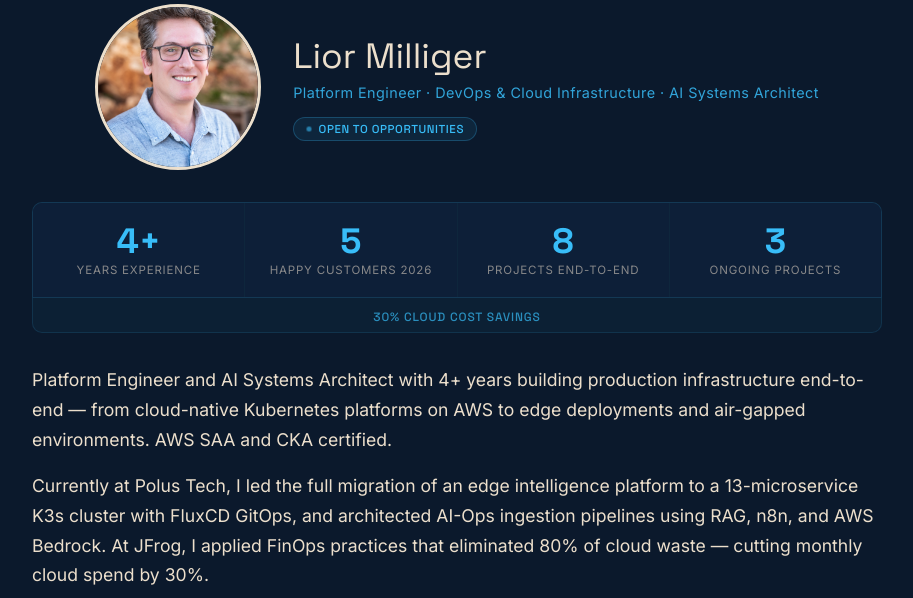
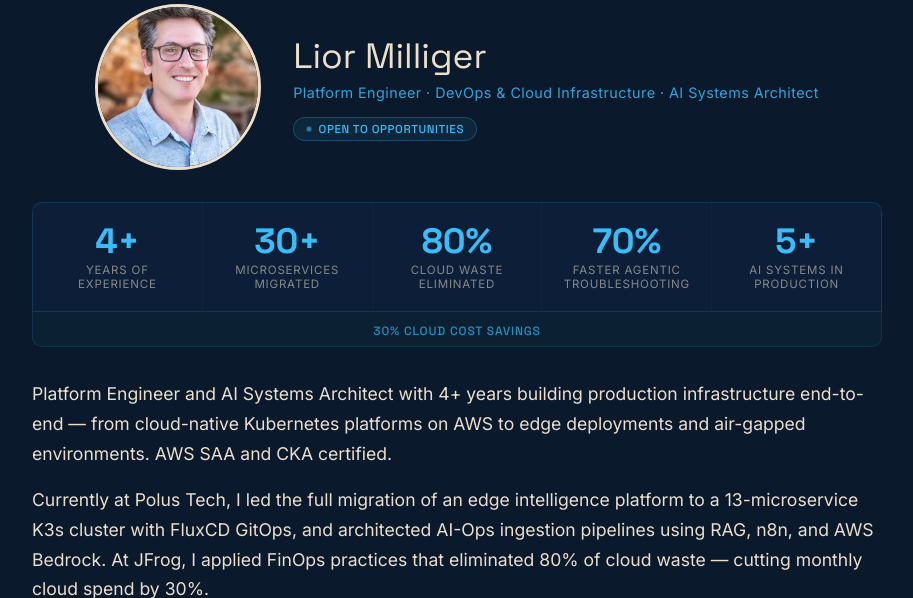
Before and after one commit to liormilliger/mywebsite-app, a Flask app: page / in a window 1280 px wide. Shown: the part 131-729 px from the top of the page, without its empty margins (183-1096 px from the left). Run offline with Flask 3, Linux system fonts and the light colour scheme; some libraries are stand-ins or nearby versions.

Commit message:
Statistics bar improved

```diff
--- a/app/static/css/style.css
+++ b/app/static/css/style.css
@@ -1361,7 +1361,7 @@ h1, h2, h3, h4, h5,
 
 .stats-bar {
     display: grid;
-    grid-template-columns: repeat(2, 1fr);
+    grid-template-columns: repeat(3, 1fr);
     gap: 1px;
     background-color: rgba(56, 189, 248, 0.08);
     border: 1px solid rgba(56, 189, 248, 0.12);
@@ -1422,7 +1422,7 @@ h1, h2, h3, h4, h5,
 }
 
 @media (min-width: 769px) {
-    .stats-bar { grid-template-columns: repeat(4, 1fr); }
+    .stats-bar { grid-template-columns: repeat(5, 1fr); }
     .stat-number { font-size: 2.2rem; }
 }
 
--- a/app/templates/index.html
+++ b/app/templates/index.html
@@ -17,19 +17,23 @@
     <div class="stats-bar">
         <div class="stat-item">
             <span class="stat-number">4+</span>
-            <span class="stat-label">Years Experience</span>
+            <span class="stat-label">Years of Experience</span>
         </div>
         <div class="stat-item">
-            <span class="stat-number">5</span>
-            <span class="stat-label">Happy Customers 2026</span>
+            <span class="stat-number">30+</span>
+            <span class="stat-label">Microservices Migrated</span>
         </div>
         <div class="stat-item">
-            <span class="stat-number">8</span>
-            <span class="stat-label">Projects End-to-End</span>
+            <span class="stat-number">80%</span>
+            <span class="stat-label">Cloud Waste Eliminated</span>
         </div>
         <div class="stat-item">
-            <span class="stat-number">3</span>
-            <span class="stat-label">Ongoing Projects</span>
+            <span class="stat-number">70%</span>
+            <span class="stat-label">Faster Agentic Troubleshooting</span>
+        </div>
+        <div class="stat-item">
+            <span class="stat-number">5+</span>
+            <span class="stat-label">AI Systems in Production</span>
         </div>
     </div>
 
```
